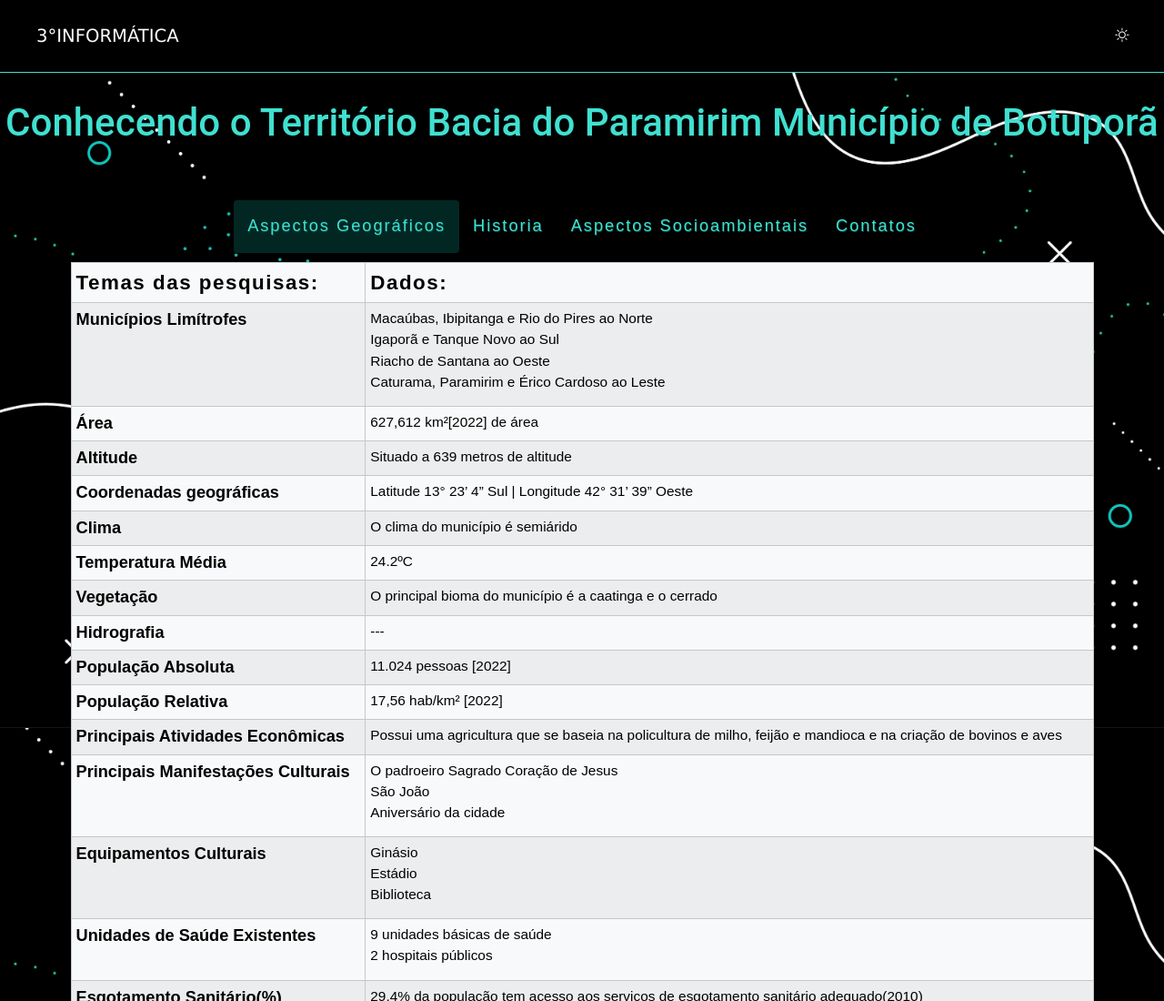
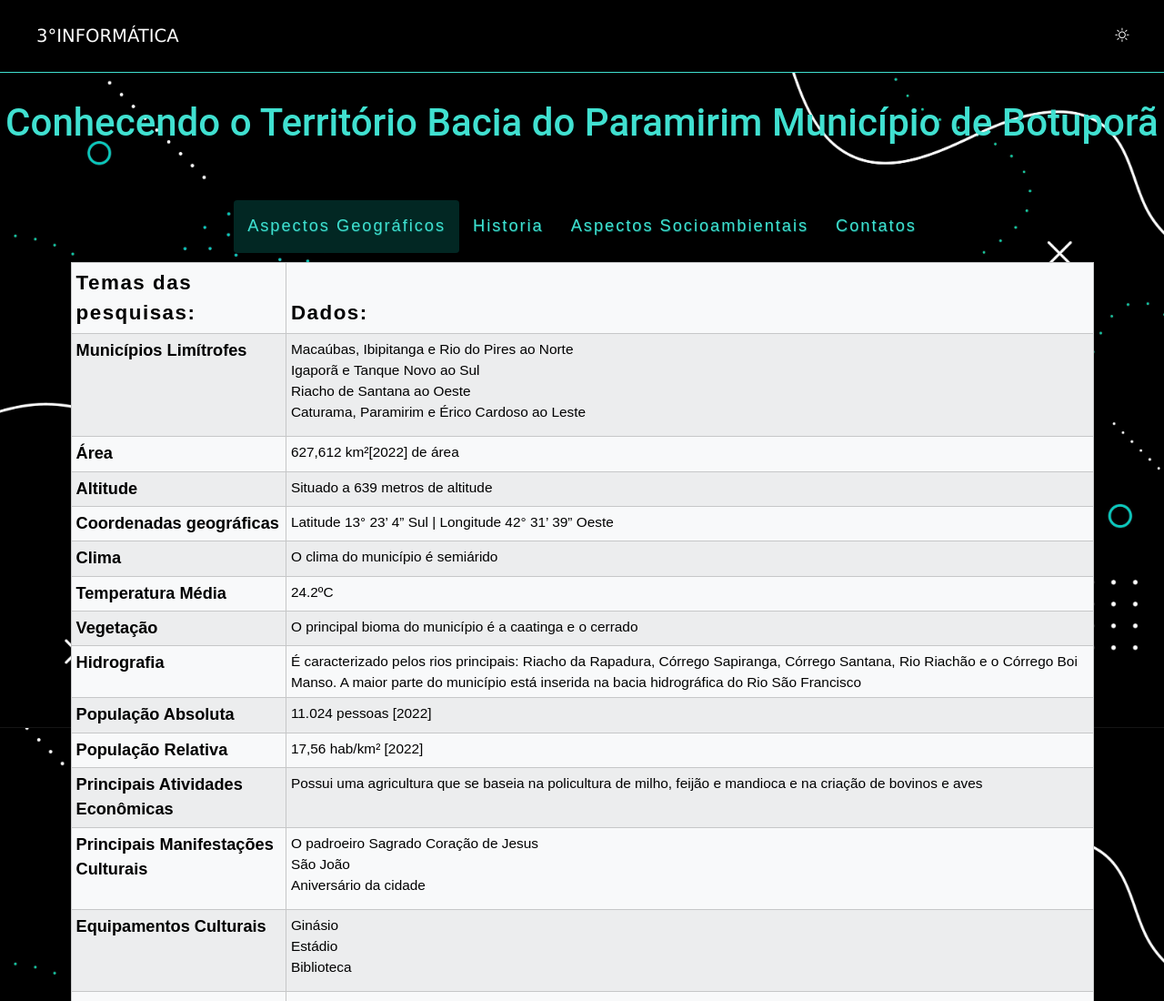
Before and after one commit to Binhozero11/Estagio, a plain HTML site: page pages/botupora.html in a window 1280 px wide. Shown: the top 1100 px of the page at 91% size. Drawn offline with nearby package versions, Linux system fonts and the light colour scheme.

Commit message:
Update botupora.html

```diff
--- a/pages/botupora.html
+++ b/pages/botupora.html
@@ -80,8 +80,7 @@
                             </tr>
                             <tr>
                                 <th colspan="1" scope="row">Hidrografia</th>
-                                <!--Não encontrei nada sobre-->
-                                <td>---</td>
+                                <td>É caracterizado pelos rios principais: Riacho da Rapadura, Córrego Sapiranga, Córrego Santana, Rio Riachão e o Córrego Boi Manso. A maior parte do município está inserida na bacia hidrográfica do Rio São Francisco</td>
                             </tr>
                             <tr>
                                 <th colspan="1" scope="row">População Absoluta</th>
```
